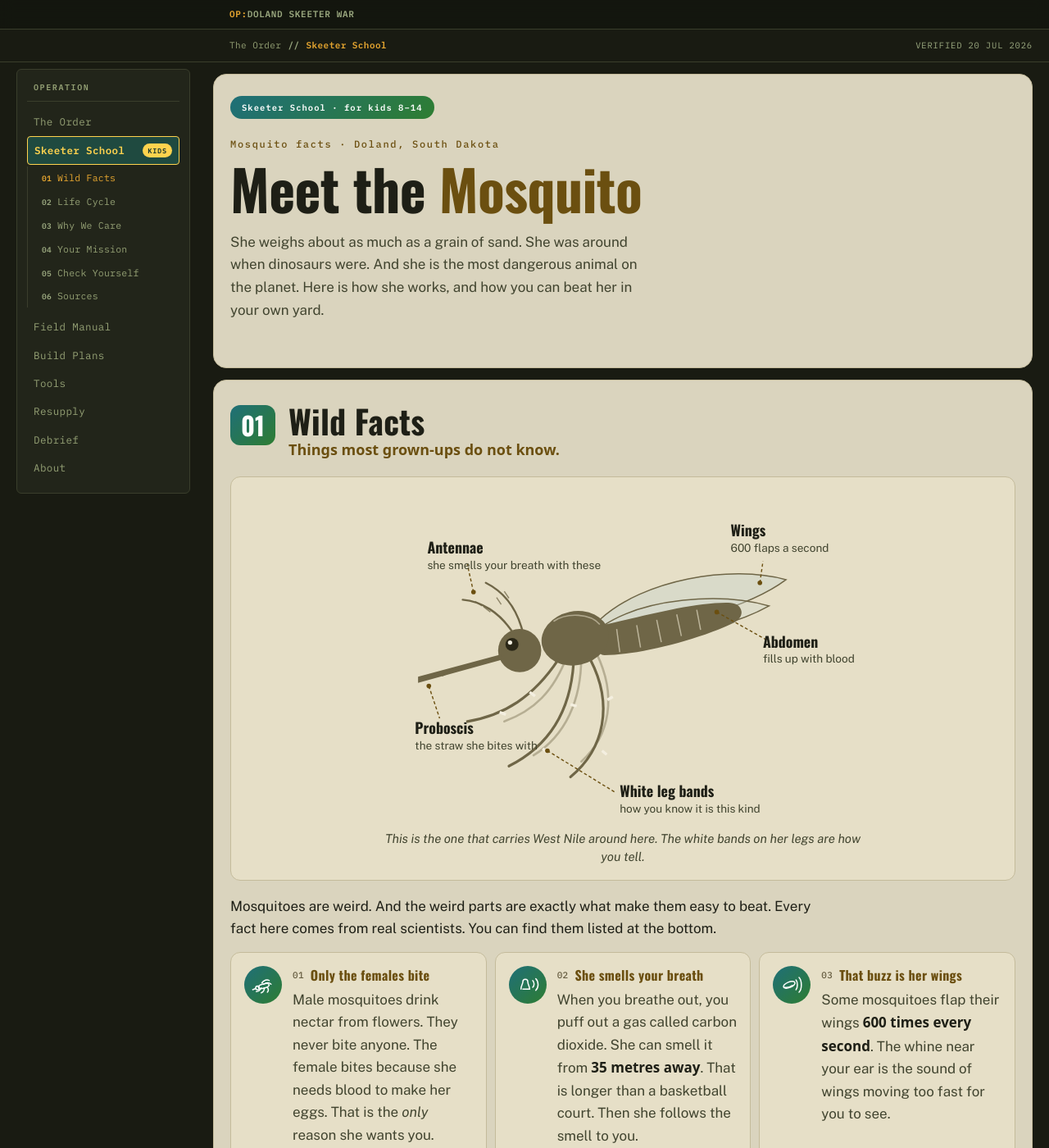
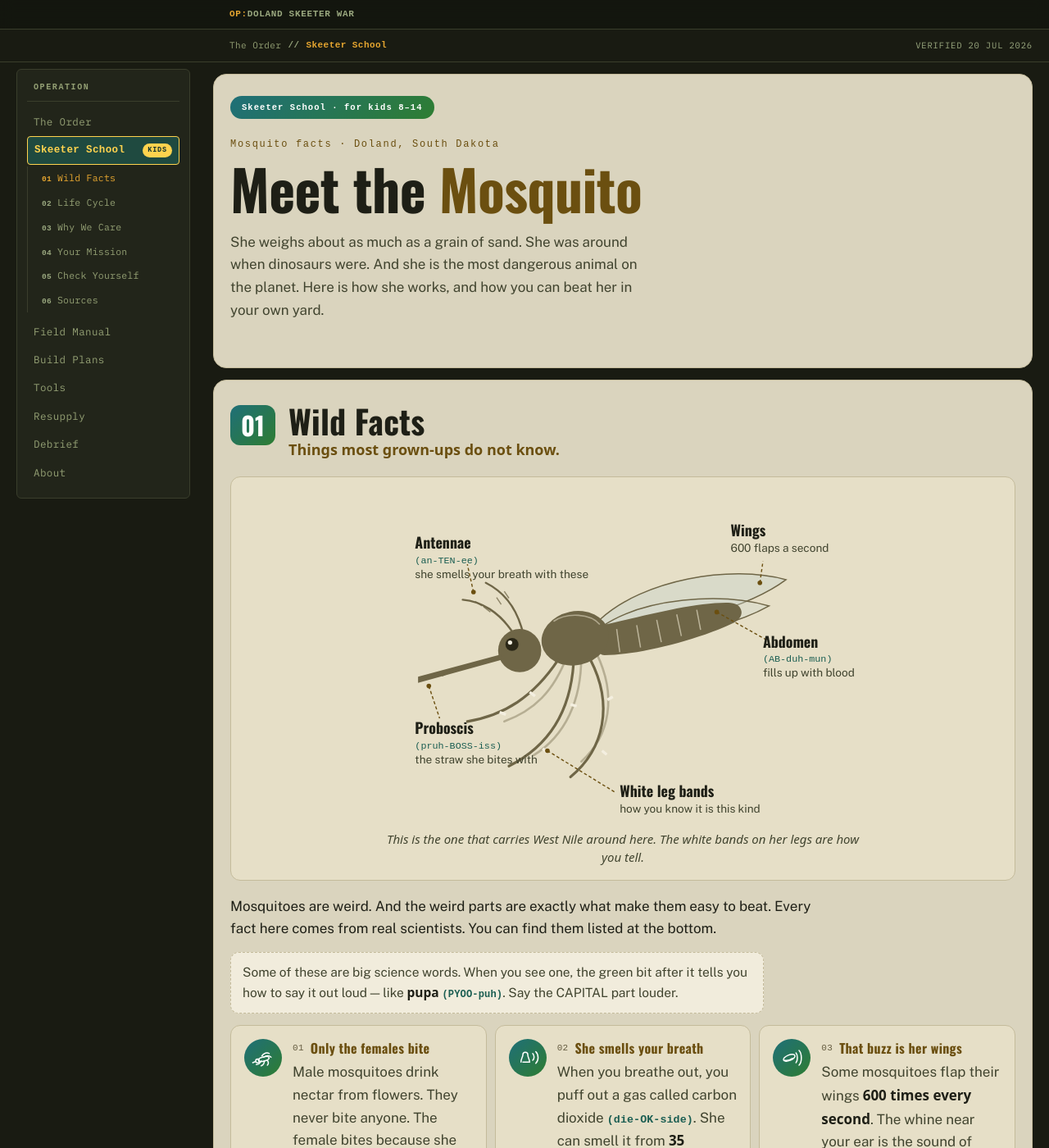
Before and after one commit to Tucker465/Doland-Warfare, a Jekyll site: the page built from kids.html, in a window 1280 px wide and 1400 px high. Shown: the whole window at 82% size. Built offline with Jekyll 4.4.1, drawn with Linux system fonts in a browser that asks for light colours; some of the changed text lies outside the part shown.

Commit message:
Show kids how to say the science words
siphon, pupa, larva and proboscis are the point of the page, so they cannot
be swapped for easier words — but a kid who cannot say a word tends to stop
reading at it. Each one now carries a plain respelling beside it.

Caps-and-hyphens, not IPA: a ten-year-old can read PYOO-puh cold, while
/'pju:pe/ needs a key they do not have. A one-line note under the intro
teaches the convention once (green text, capitals are the loud part) rather
than leaving it to be guessed.

Covered: siphon SY-fun, pupa PYOO-puh, larva LAR-vuh, proboscis
pruh-BOSS-iss, antennae an-TEN-ee, abdomen AB-duh-mun, carbon dioxide
die-OK-side, malaria muh-LAIR-ee-uh, Culex tarsalis KYOO-lex tar-SAY-liss.
Skipped nectar and amber as already plain, and Bti is said as its letters.

aria-hidden on every respelling. A screen reader already pronounces
"siphon"; reading "S-Y-fun" after it would be noise. The word itself stays
in the accessibility tree untouched — this is a visual aid only.

The anatomy diagram took two passes. Appending the respelling to the label
line put pruh-BOSS-iss through the mosquito's legs and ran AB-duh-mun past
the right edge of the 660-wide viewBox. All three now sit on their own line
under the label with the description pushed down 19px, and the antennae
label moved left so its respelling clears the leader line.

Colour is --k-teal (5.68:1 on the card, 6.42:1 on the note box), never the
gradient's green end, which fails as text on cream.

verify.py: 14/15 in one run, including WCAG AA contrast; the throttled CLS
and no-JS checks were run separately and pass (kids and home both 0.0000).

```diff
--- a/kids.html
+++ b/kids.html
@@ -96,12 +96,14 @@
   <!-- proboscis -->
   <path class="an-lead" d="M78,254 L92,296"/><circle class="an-dot" cx="78" cy="254" r="3"/>
   <text class="an-lbl" x="60" y="316">Proboscis</text>
-  <text class="an-sub" x="60" y="336">the straw she bites with</text>
+  <text class="an-say-svg" x="60" y="335">(pruh-BOSS-iss)</text>
+  <text class="an-sub" x="60" y="354">the straw she bites with</text>
 
   <!-- antennae -->
   <path class="an-lead" d="M136,132 L128,96"/><circle class="an-dot" cx="136" cy="132" r="3"/>
-  <text class="an-lbl" x="76" y="82">Antennae</text>
-  <text class="an-sub" x="76" y="102">she smells your breath with these</text>
+  <text class="an-lbl" x="60" y="76">Antennae</text>
+  <text class="an-say-svg" x="60" y="95">(an-TEN-ee)</text>
+  <text class="an-sub" x="60" y="114">she smells your breath with these</text>
 
   <!-- wings -->
   <path class="an-lead" d="M508,120 L512,92"/><circle class="an-dot" cx="508" cy="120" r="3"/>
@@ -111,7 +113,8 @@
   <!-- abdomen -->
   <path class="an-lead" d="M452,158 L520,196"/><circle class="an-dot" cx="452" cy="158" r="3"/>
   <text class="an-lbl" x="512" y="204">Abdomen</text>
-  <text class="an-sub" x="512" y="224">fills up with blood</text>
+  <text class="an-say-svg" x="512" y="223">(AB-duh-mun)</text>
+  <text class="an-sub" x="512" y="242">fills up with blood</text>
 
   <!-- white bands -->
   <path class="an-lead" d="M232,338 L320,392"/><circle class="an-dot" cx="232" cy="338" r="3"/>
@@ -122,16 +125,17 @@
     </figure>
 
     <p class="lead">Mosquitoes are weird. And the weird parts are exactly what make them easy to beat. Every fact here comes from real scientists. You can find them listed at the bottom.</p>
+    <p class="saynote">Some of these are big science words. When you see one, the green bit after it tells you how to say it out loud &mdash; like <b>pupa</b> <span class="say" aria-hidden="true">PYOO-puh</span>. Say the CAPITAL part louder.</p>
     <div class="fronts">
       <div class="front"><svg class="fact-icon" viewBox="0 0 40 40" aria-hidden="true"><g stroke="#6b4f10" fill="none" stroke-width="2" stroke-linecap="round" stroke-linejoin="round"><ellipse cx="21" cy="22" rx="9" ry="3.4" transform="rotate(-14 21 22)"/><circle cx="11" cy="25" r="3"/><line x1="8" y1="26" x2="3" y2="28"/><path d="M18 17c3-5 9-6 12-4"/><path d="M21 19c4-3 9-3 12 0"/><path d="M17 25c-2 4-5 6-8 6M22 25c0 4-2 7-5 8M27 24c2 3 2 6 0 8"/></g></svg><h3 class="ft"><span class="num">01</span> Only the females bite</h3><p>Male mosquitoes drink nectar from flowers. They never bite anyone. The female bites because she needs blood to make her eggs. That is the <i>only</i> reason she wants you.</p></div>
-      <div class="front"><svg class="fact-icon" viewBox="0 0 40 40" aria-hidden="true"><g stroke="#6b4f10" fill="none" stroke-width="2" stroke-linecap="round" stroke-linejoin="round"><path d="M9 27c0-6 3-8 3-12a4 4 0 0 1 8 0c0 5 3 7 3 12"/><path d="M12 27h11"/><path d="M28 13c3 3 3 8 0 11M33 10c5 5 5 14 0 19"/></g></svg><h3 class="ft"><span class="num">02</span> She smells your breath</h3><p>When you breathe out, you puff out a gas called carbon dioxide. She can smell it from <b>35 metres away</b>. That is longer than a basketball court. Then she follows the smell to you.</p></div>
+      <div class="front"><svg class="fact-icon" viewBox="0 0 40 40" aria-hidden="true"><g stroke="#6b4f10" fill="none" stroke-width="2" stroke-linecap="round" stroke-linejoin="round"><path d="M9 27c0-6 3-8 3-12a4 4 0 0 1 8 0c0 5 3 7 3 12"/><path d="M12 27h11"/><path d="M28 13c3 3 3 8 0 11M33 10c5 5 5 14 0 19"/></g></svg><h3 class="ft"><span class="num">02</span> She smells your breath</h3><p>When you breathe out, you puff out a gas called carbon dioxide <span class="say" aria-hidden="true">die-OK-side</span>. She can smell it from <b>35 metres away</b>. That is longer than a basketball court. Then she follows the smell to you.</p></div>
       <div class="front"><svg class="fact-icon" viewBox="0 0 40 40" aria-hidden="true"><g stroke="#6b4f10" fill="none" stroke-width="2" stroke-linecap="round" stroke-linejoin="round"><ellipse cx="16" cy="20" rx="10" ry="4.5" transform="rotate(-22 16 20)"/><path d="M8 24c4 1 9 0 13-3"/><path d="M27 12c3 3 3 13 0 16M32 8c5 5 5 19 0 24"/></g></svg><h3 class="ft"><span class="num">03</span> That buzz is her wings</h3><p>Some mosquitoes flap their wings <b>600 times every second</b>. The whine near your ear is the sound of wings moving too fast for you to see.</p></div>
       <div class="front"><svg class="fact-icon" viewBox="0 0 40 40" aria-hidden="true"><g stroke="#6b4f10" fill="none" stroke-width="2" stroke-linecap="round" stroke-linejoin="round"><circle cx="20" cy="18" r="11"/><circle cx="20" cy="18" r="2.4"/><path d="M20 16c-3-6 1-9 4-7M22 19c6-2 8 2 6 5M18 20c2 6-2 9-5 7"/><path d="M14 32h12M20 29v3"/></g></svg><h3 class="ft"><span class="num">04</span> She is a bad flyer</h3><p>Her top speed is about <b>1 mile per hour</b>. That is slower than you walk. It is also why a box fan on the porch works so well. She cannot fly against the wind.</p></div>
       <div class="front"><svg class="fact-icon" viewBox="0 0 40 40" aria-hidden="true"><g stroke="#6b4f10" fill="none" stroke-width="2" stroke-linecap="round" stroke-linejoin="round"><path d="M4 26q4-3 8 0t8 0 8 0 8 0"/><g stroke-width="1.8"><line x1="11" y1="14" x2="11" y2="22"/><line x1="15" y1="13" x2="15" y2="22"/><line x1="19" y1="12.5" x2="19" y2="22"/><line x1="23" y1="13" x2="23" y2="22"/><line x1="27" y1="14" x2="27" y2="22"/></g><path d="M9 22h20"/></g></svg><h3 class="ft"><span class="num">05</span> Her eggs float in a raft</h3><p>She glues <b>100 to 300 eggs</b> together into one floating raft. It is about as long as your fingernail is wide. It looks like a speck of dirt on the water.</p></div>
-      <div class="front"><svg class="fact-icon" viewBox="0 0 40 40" aria-hidden="true"><g stroke="#6b4f10" fill="none" stroke-width="2" stroke-linecap="round" stroke-linejoin="round"><path d="M4 12q4-3 8 0t8 0 8 0 8 0"/><line x1="26" y1="12" x2="26" y2="18"/><path d="M26 18c-1 7-7 12-13 10-4-1-5-6-2-8"/><circle cx="10" cy="21" r="2.4"/></g></svg><h3 class="ft"><span class="num">06</span> Babies breathe through a snorkel</h3><p>Baby mosquitoes hang upside down under the water. They breathe through a little tube on their tail called a <b>siphon</b>. Tap the water and they wiggle straight down.</p></div>
-      <div class="front"><svg class="fact-icon" viewBox="0 0 40 40" aria-hidden="true"><g stroke="#6b4f10" fill="none" stroke-width="2" stroke-linecap="round" stroke-linejoin="round"><path d="M4 12q4-3 8 0t8 0 8 0 8 0"/><line x1="16" y1="12" x2="15" y2="17"/><line x1="22" y1="12" x2="23" y2="17"/><circle cx="19" cy="23" r="7"/><path d="M25 26c5 2 5 8-1 9"/></g></svg><h3 class="ft"><span class="num">07</span> One stage is called a tumbler</h3><p>Before it becomes an adult, a mosquito turns into a <b>pupa</b>. People call it a tumbler because it tumbles away when you bother it. It eats nothing for two whole days.</p></div>
+      <div class="front"><svg class="fact-icon" viewBox="0 0 40 40" aria-hidden="true"><g stroke="#6b4f10" fill="none" stroke-width="2" stroke-linecap="round" stroke-linejoin="round"><path d="M4 12q4-3 8 0t8 0 8 0 8 0"/><line x1="26" y1="12" x2="26" y2="18"/><path d="M26 18c-1 7-7 12-13 10-4-1-5-6-2-8"/><circle cx="10" cy="21" r="2.4"/></g></svg><h3 class="ft"><span class="num">06</span> Babies breathe through a snorkel</h3><p>Baby mosquitoes hang upside down under the water. They breathe through a little tube on their tail called a <b>siphon</b> <span class="say" aria-hidden="true">SY-fun</span>. Tap the water and they wiggle straight down.</p></div>
+      <div class="front"><svg class="fact-icon" viewBox="0 0 40 40" aria-hidden="true"><g stroke="#6b4f10" fill="none" stroke-width="2" stroke-linecap="round" stroke-linejoin="round"><path d="M4 12q4-3 8 0t8 0 8 0 8 0"/><line x1="16" y1="12" x2="15" y2="17"/><line x1="22" y1="12" x2="23" y2="17"/><circle cx="19" cy="23" r="7"/><path d="M25 26c5 2 5 8-1 9"/></g></svg><h3 class="ft"><span class="num">07</span> One stage is called a tumbler</h3><p>Before it becomes an adult, a mosquito turns into a <b>pupa</b> <span class="say" aria-hidden="true">PYOO-puh</span>. People call it a tumbler because it tumbles away when you bother it. It eats nothing for two whole days.</p></div>
       <div class="front"><svg class="fact-icon" viewBox="0 0 40 40" aria-hidden="true"><g stroke="#6b4f10" fill="none" stroke-width="2" stroke-linecap="round" stroke-linejoin="round"><rect x="6" y="10" width="28" height="24" rx="3"/><path d="M6 17h28M13 6v7M27 6v7"/><circle cx="20" cy="26" r="4"/></g></svg><h3 class="ft"><span class="num">08</span> Egg to adult in one week</h3><p>It only takes <b>7 to 10 days</b> to go from egg to flying adult. Forget about a bucket of water for two weeks and you have grown a whole batch by accident.</p></div>
-      <div class="front"><svg class="fact-icon" viewBox="0 0 40 40" aria-hidden="true"><g stroke="#6b4f10" fill="none" stroke-width="2" stroke-linecap="round" stroke-linejoin="round"><circle cx="20" cy="20" r="14"/><path d="M6 20h28"/><ellipse cx="20" cy="20" rx="6" ry="14"/></g></svg><h3 class="ft"><span class="num">09</span> The deadliest animal alive</h3><p>Sicknesses spread by mosquitoes kill about <b>725,000 people every year</b>. That is more than sharks, snakes, and lions added together. Most of it is a disease called malaria, in hot countries far from here. It is carried by a different kind of mosquito than ours.</p></div>
+      <div class="front"><svg class="fact-icon" viewBox="0 0 40 40" aria-hidden="true"><g stroke="#6b4f10" fill="none" stroke-width="2" stroke-linecap="round" stroke-linejoin="round"><circle cx="20" cy="20" r="14"/><path d="M6 20h28"/><ellipse cx="20" cy="20" rx="6" ry="14"/></g></svg><h3 class="ft"><span class="num">09</span> The deadliest animal alive</h3><p>Sicknesses spread by mosquitoes kill about <b>725,000 people every year</b>. That is more than sharks, snakes, and lions added together. Most of it is a disease called malaria <span class="say" aria-hidden="true">muh-LAIR-ee-uh</span>, in hot countries far from here. It is carried by a different kind of mosquito than ours.</p></div>
       <div class="front"><svg class="fact-icon" viewBox="0 0 40 40" aria-hidden="true"><g stroke="#6b4f10" fill="none" stroke-width="2" stroke-linecap="round" stroke-linejoin="round"><path d="M20 5c7 9 11 14 11 19a11 11 0 0 1-22 0c0-5 4-10 11-19z"/><ellipse cx="20" cy="24" rx="5" ry="2.2" transform="rotate(-20 20 24)"/><line x1="15" y1="26" x2="12" y2="27"/></g></svg><h3 class="ft"><span class="num">10</span> They saw the dinosaurs</h3><p>The oldest mosquito ever found is trapped in amber. Amber is hardened tree sap. That one is about <b>99 million years old</b>, so mosquitoes were biting things back when dinosaurs were alive.</p></div>
       <div class="front"><svg class="fact-icon" viewBox="0 0 40 40" aria-hidden="true"><g stroke="#6b4f10" fill="none" stroke-width="2" stroke-linecap="round" stroke-linejoin="round"><path d="M9 15h22l-2 13a4 4 0 0 1-4 3H15a4 4 0 0 1-4-3z"/><path d="M12 22q3-2 6 0t6 0 5 0"/><path d="M7 15h26"/></g></svg><h3 class="ft"><span class="num">11</span> A bottle cap is enough</h3><p>She does not need a pond or a swamp. A <b>bottle cap of water</b> that sits still for a week is enough to raise babies in. That is why the hunt below works.</p></div>
     </div>
@@ -250,8 +254,8 @@
 
     <div class="beats beats-4">
       <div class="beat"><h3 class="bk">1. Egg</h3><p>Laid in a floating raft on still water. Warmer water means a faster hatch.</p></div>
-      <div class="beat"><h3 class="bk">2. Larva</h3><p>People call it a wiggler. It outgrows and sheds its skin four times.</p></div>
-      <div class="beat"><h3 class="bk">3. Pupa</h3><p>People call it a tumbler. It eats nothing at all while it changes.</p></div>
+      <div class="beat"><h3 class="bk">2. Larva <span class="say" aria-hidden="true">LAR-vuh</span></h3><p>People call it a wiggler. It outgrows and sheds its skin four times.</p></div>
+      <div class="beat"><h3 class="bk">3. Pupa <span class="say" aria-hidden="true">PYOO-puh</span></h3><p>People call it a tumbler. It eats nothing at all while it changes.</p></div>
       <div class="beat"><h3 class="bk">4. Adult</h3><p>It dries its wings and flies off. Then the females go looking for blood.</p></div>
     </div>
     <div class="signal-hit">Did you catch that? <em>Three of the four stages happen in water.</em> No water means no mosquitoes. That is the whole trick.</div>
@@ -300,7 +304,7 @@
 </svg>
       </figure>
       <p>There is no shot for it and no medicine that cures it. So the only thing that really helps is <b>fewer mosquitoes and fewer bites</b>. South Dakota gets more West Nile than most states. That is why grown-ups here care so much about an old bucket of water.</p>
-      <p class="u-mb-0">The mosquito that carries it here has a name: <i>Culex tarsalis</i>. She comes out mostly at sunset and after dark. That is handy to know when you are deciding whether to put on bug spray before going outside.</p>
+      <p class="u-mb-0">The mosquito that carries it here has a name: <i>Culex tarsalis</i> <span class="say" aria-hidden="true">KYOO-lex tar-SAY-liss</span>. She comes out mostly at sunset and after dark. That is handy to know when you are deciding whether to put on bug spray before going outside.</p>
     </div>
   </div>
 </section>
@@ -552,7 +556,7 @@
       </details>
       <details class="faq-item">
         <summary>Where do three of the four life stages happen?</summary>
-        <div class="faq-a"><p>In water. The egg, the larva, and the pupa all live in water. Only the adult flies. That one fact is why dumping water beats every gadget ever invented.</p></div>
+        <div class="faq-a"><p>In water. The egg, the larva <span class="say" aria-hidden="true">LAR-vuh</span>, and the pupa <span class="say" aria-hidden="true">PYOO-puh</span> all live in water. Only the adult flies. That one fact is why dumping water beats every gadget ever invented.</p></div>
       </details>
       <details class="faq-item">
         <summary>Are mosquitoes really the deadliest animal on Earth?</summary>
--- a/styles.css
+++ b/styles.css
@@ -835,6 +835,36 @@
     .kids-page .quiz-bar span{transition:none}
   }
 
+  /* ---- pronunciation respellings ----------------------------------------
+     Words like siphon, pupa, larva and proboscis are the point of the page,
+     so they cannot be swapped for easier ones — but an 8-year-old who cannot
+     say a word tends to stop reading at it. Each one carries a plain-English
+     respelling (SY-fun, PYOO-puh) in small caps-and-hyphens, not IPA, which
+     needs no key to read.
+
+     aria-hidden because this is a VISUAL aid. A screen reader already
+     pronounces "siphon" correctly; reading "S-Y-fun" after it would be
+     noise. The word itself stays in the accessibility tree untouched.
+
+     Sits on the baseline of the sentence around it and never wraps away from
+     its word — white-space:nowrap keeps "(PYOO-puh)" whole. */
+  /* The one-line key that tells a reader what the green bits are. */
+  .kids-page .saynote{background:#f1ecdc;border:1px dashed var(--k-edge);
+    border-radius:10px;padding:11px 14px;margin:14px 0 4px;
+    font-size:15.5px !important;color:var(--k-soft)}
+  .kids-page .saynote b{color:var(--k-ink)}
+  .kids-page .say{font-family:'IBM Plex Mono',monospace;font-size:.78em;
+    font-weight:600;letter-spacing:.01em;color:var(--k-teal);white-space:nowrap}
+  .kids-page .say::before{content:"("}
+  .kids-page .say::after{content:")"}
+  /* Inside the life-cycle card headings the respelling must not inherit
+     Oswald's weight or size, or it stops reading as an aside. */
+  .kids-page .bk .say{font-size:13px;font-weight:500}
+  /* SVG equivalents. The anatomy diagram sets type as <text>, so these are
+     fill rather than color. */
+  .kids-page .an-say-svg{font-family:'IBM Plex Mono',monospace;font-size:12.5px;
+    font-weight:500;fill:#1B5E52}
+
   /* Safety box — warm and calm rather than an alarm */
   .kids-page .warnbox{background:#f1e4c4;border-color:#c9a44e;
     border-left:5px solid #c9a44e;border-radius:12px}
```
